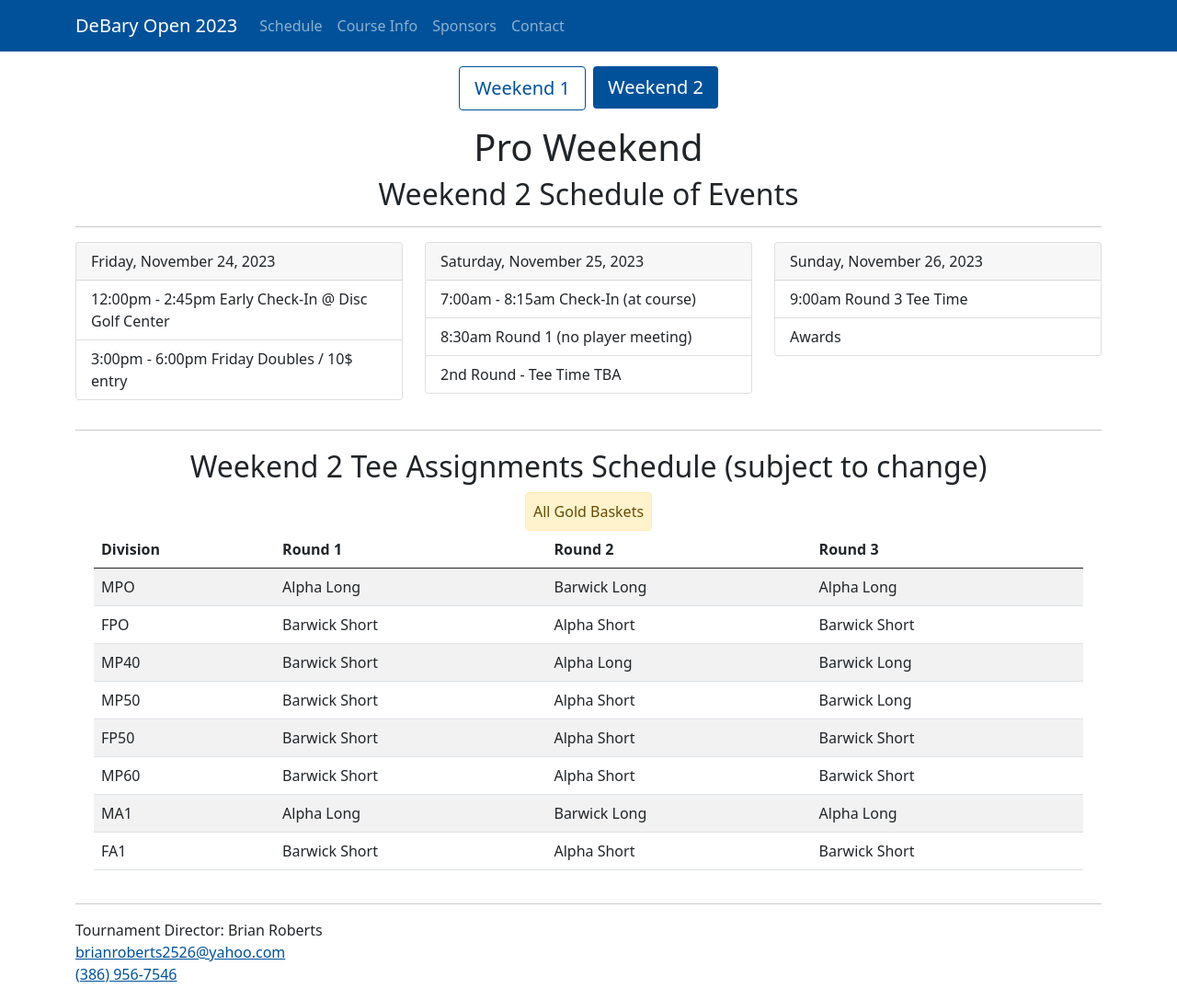
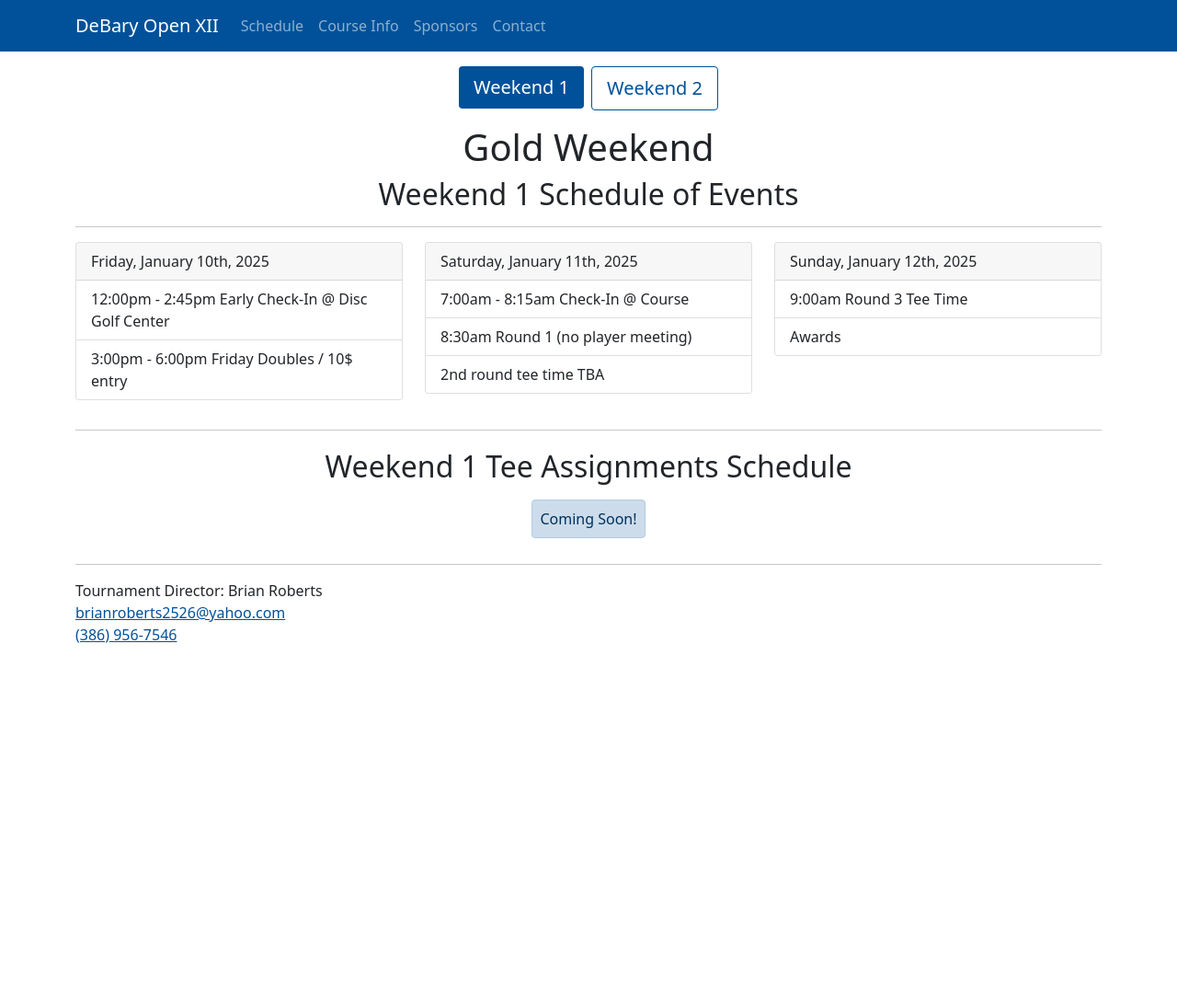
Before and after one commit to steve-kent/debary-open-php, a PHP site: page /schedule.php in a window 1280 px wide. Shown: the whole page at 92% size. After the commit the page ends 699 px from the top, so only its background shows below. Run offline with PHP 8.4, Linux system fonts and the light colour scheme.

Commit message:
First round of updates for 2024

```diff
--- a/header.php
+++ b/header.php
@@ -1,7 +1,7 @@
 <!-- Required meta tags -->
     <meta charset="utf-8">
     <meta name="viewport" content="width=device-width, initial-scale=1, shrink-to-fit=no">
-    <link rel="icon" href="images/DeBaryOpenLogo2023.jpg">
+    <link rel="icon" href="images/DO2024.png">
     <!-- Bootstrap CSS -->
     <!--<link rel="stylesheet" href="https://stackpath.bootstrapcdn.com/bootstrap/4.1.3/css/bootstrap.min.css" integrity="sha384-MCw98/SFnGE8fJT3GXwEOngsV7Zt27NXFoaoApmYm81iuXoPkFOJwJ8ERdknLPMO" crossorigin="anonymous">-->
     <script src="https://cdn.jsdelivr.net/npm/bootstrap@5.1.3/dist/js/bootstrap.bundle.min.js" integrity="sha384-ka7Sk0Gln4gmtz2MlQnikT1wXgYsOg+OMhuP+IlRH9sENBO0LRn5q+8nbTov4+1p" crossorigin="anonymous"></script>
--- a/index.php
+++ b/index.php
@@ -3,7 +3,7 @@
 
 <head>
     <?php include 'header.php'; ?>
-    <title>DeBary Open 2023</title>
+    <title>DeBary Open XII</title>
 </head>
 
 <body>
@@ -18,7 +18,7 @@
         </div>
         <div class="row pad_me">
             <div class="col-12" id="logo">
-                <img src="images/DeBaryOpenLogo2023.jpg" alt="DeBary Open 2023 Logo">
+                <img src="images/DO2024.png" alt="DeBary Open XII Logo">
             </div>
         </div>
 
--- a/nav.php
+++ b/nav.php
@@ -1,6 +1,6 @@
 <nav class="navbar navbar-expand-lg navbar-dark bg-primary">
     <div class="container">
-        <a class="navbar-brand" href="index.php">DeBary Open 2023
+        <a class="navbar-brand" href="index.php">DeBary Open XII
         </a>
 
         <!-- Toggler/collapsibe Button -->
--- a/schedule.php
+++ b/schedule.php
@@ -11,21 +11,21 @@
     <div class="container">
         <ul class="nav nav-pills my-3 justify-content-center">
             <li class="nav-item">
-                <a class="nav-link" data-bs-toggle="tab" data-bs-target="#weekend1" type="button">Weekend 1</a>
+                <a class="nav-link active" data-bs-toggle="tab" data-bs-target="#weekend1" type="button">Weekend 1</a>
             </li>
             <li class="nav-item">
-                <a class="nav-link active" data-bs-toggle="tab" data-bs-target="#weekend2" type="button">Weekend 2</a>
+                <a class="nav-link" data-bs-toggle="tab" data-bs-target="#weekend2" type="button">Weekend 2</a>
             </li>
         </ul>
         <div class="tab-content" id="myTabContent">
-            <div class="tab-pane fade" id="weekend1">
-                <h1 class="text-center">Am Weekend</h1>
+            <div class="tab-pane fade show active" id="weekend1">
+                <h1 class="text-center">Gold Weekend</h1>
                 <h2 class="text-center">Weekend 1 Schedule of Events</h2>
                 <hr>
                 <div class="row">
                     <div class="col-md-4">
                         <div class="card mb-3">
-                            <div class="card-header">Friday, November 17, 2023</div>
+                            <div class="card-header">Friday, January 10th, 2025</div>
                             <ul class="list-group list-group-flush">
                                 <li class="list-group-item">
                                     12:00pm - 2:45pm Early Check-In @ Disc Golf Center
@@ -38,7 +38,7 @@
                     </div>
                     <div class="col-md-4">
                         <div class="card mb-3">
-                            <div class="card-header">Saturday, November 18, 2023</div>
+                            <div class="card-header">Saturday, January 11th, 2025</div>
                             <ul class="list-group list-group-flush">
                                 <li class="list-group-item">
                                     7:00am - 8:15am Check-In @ Course
@@ -54,7 +54,7 @@
                     </div>
                     <div class="col-md-4">
                         <div class="card mb-3">
-                            <div class="card-header">Sunday, November 19, 2023</div>
+                            <div class="card-header">Sunday, January 12th, 2025</div>
                             <ul class="list-group list-group-flush">
                                 <li class="list-group-item">
                                     9:00am Round 3 Tee Time
@@ -68,9 +68,13 @@
                 </div>
                 <hr>
                 <div class="row pad_me row">
-                    <h2 class="col-12 text-center">Weekend 1 Tee Assignments Schedule (subject to change)</h2>
+                    <h2 class="col-12 text-center">Weekend 1 Tee Assignments Schedule</h2>
+                    <div class="col-12 text-center">
+                        <div class="alert alert-primary m-2 p-2" role="alert">Coming Soon!</div>
+                    </div>
+                    <!--
                     <div class="text-center">
-                        <div class="alert alert-danger p-2">All Red Baskets</d>
+                        <div class="alert alert-warning p-2">All Gold Baskets</div>
                     </div>
                     <br />
                     <table class="table table-striped table-hover">
@@ -133,17 +137,17 @@
                             </tr>
                         </tbody>
                     </table>
+                    -->
                 </div>
             </div>
-            </div>
-            <div class="tab-pane fade show active" id="weekend2">
-                <h1 class="text-center">Pro Weekend</h1>
+            <div class="tab-pane fade" id="weekend2">
+                <h1 class="text-center">Red Weekend</h1>
                 <h2 class="text-center">Weekend 2 Schedule of Events</h2>
                 <hr>
                 <div class="row">
                     <div class="col-md-4">
                         <div class="card mb-3">
-                            <div class="card-header">Friday, November 24, 2023</div>
+                            <div class="card-header">Friday, January 17th, 2025</div>
                             <ul class="list-group list-group-flush">
                                 <li class="list-group-item">
                                     12:00pm - 2:45pm Early Check-In @ Disc Golf Center
@@ -156,7 +160,7 @@
                     </div>
                     <div class="col-md-4">
                         <div class="card mb-3">
-                            <div class="card-header">Saturday, November 25, 2023</div>
+                            <div class="card-header">Saturday, January 18th, 2025</div>
                             <ul class="list-group list-group-flush">
                                 <li class="list-group-item">
                                     7:00am - 8:15am Check-In (at course)
@@ -172,7 +176,7 @@
                     </div>
                     <div class="col-md-4">
                         <div class="card mb-3">
-                            <div class="card-header">Sunday, November 26, 2023</div>
+                            <div class="card-header">Sunday, January 19th, 2025</div>
                             <ul class="list-group list-group-flush">
                                 <li class="list-group-item">
                                     9:00am Round 3 Tee Time
@@ -186,9 +190,14 @@
                 </div>
                 <hr>
                 <div class="row pad_me row">
-                    <h2 class="col-12 text-center">Weekend 2 Tee Assignments Schedule (subject to change)</h2>
+                    <h2 class="col-12 text-center">Weekend 2 Tee Assignments Schedule</h2>
+
+                    <div class="col-12 text-center">
+                        <div class="alert alert-primary p-2 m-2" role="alert">Coming Soon!</div>
+                    </div>
+                    <!--
                     <div class="text-center">
-                        <div class="alert alert-warning p-2">All Gold Baskets</div>
+                        <div class="alert alert-danger p-2">All Red Baskets</div>
                     </div>
                     <br />
                     <table class="table table-striped table-hover">
@@ -251,6 +260,7 @@
                             </tr>
                         </tbody>
                     </table>
+-->
                 </div>
             </div>
         </div>
```
Also changed, not shown: courses.php (+33 -31 lines), lib/csv_tablemaker.php (+29 -23 lines), sponsors.php (+2 -15 lines), images/DO2024.png (added). Lines whose indentation alone changed are shown as unchanged.
